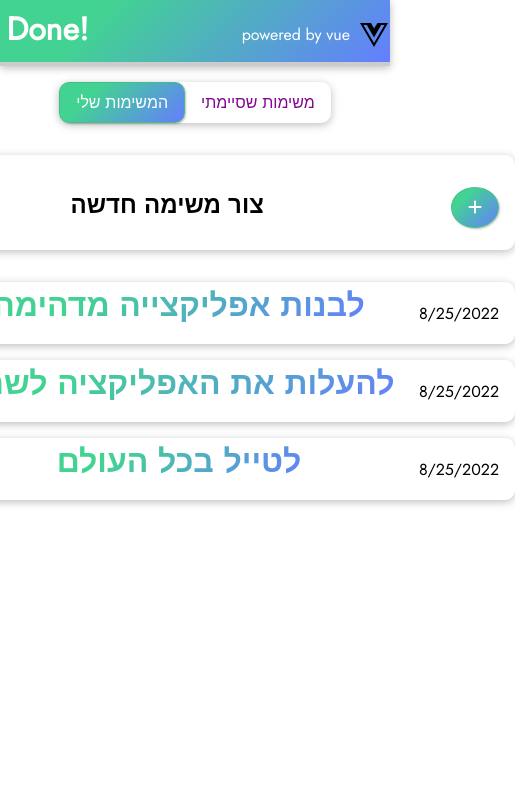
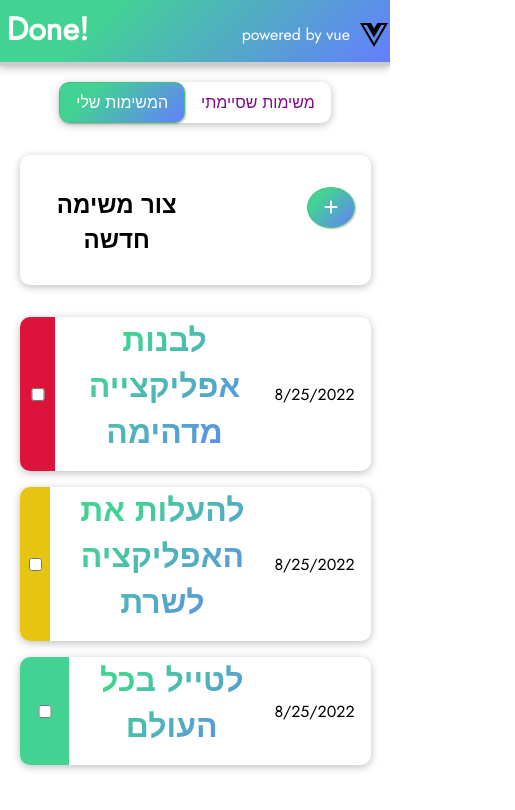
Before and after one commit to yisraelyoav/Done2do-app-vue, a Vue app: page / in a window 390 px wide. Shown: the top 810 px of the page, 515 px wide, since content can reach past the window. Built offline with nearby package versions, Linux system fonts and the light colour scheme.

Commit message:
style: mobile responsive fix

```diff
--- a/src/App.vue
+++ b/src/App.vue
@@ -43,7 +43,8 @@ body {
 main {
   display: flex;
   flex-direction: column;
-  width: 40rem;
+      width: fit-content;
+    max-width: 40rem;
 }
 #app {
   display: flex;
--- a/src/components/UI/BasicCard.vue
+++ b/src/components/UI/BasicCard.vue
@@ -10,6 +10,6 @@ div {
   margin: 1rem auto;
   border-radius: 10px;
   text-align: center;
-  width: 100%;
+  width: 90%;
 }
 </style>
--- a/src/components/UI/BasicDialog.vue
+++ b/src/components/UI/BasicDialog.vue
@@ -1,5 +1,5 @@
 <template>
-  <div class="backDrop" @click="$emit(close)"></div>
+  <div class="backDrop" @click="$emit('close')"></div>
   <dialog open>
     <header>
       <slot name="header">
--- a/src/components/layout/TheTabs.vue
+++ b/src/components/layout/TheTabs.vue
@@ -1,5 +1,5 @@
 <template>
-  <basic-card id="tabs">
+  <basic-card id="tabs" v-bind="$attrs">
     <basic-button @click="setSelectedTab('main-page')" :mode="mainPageBtnMode"
       >המשימות שלי</basic-button
     >
```
